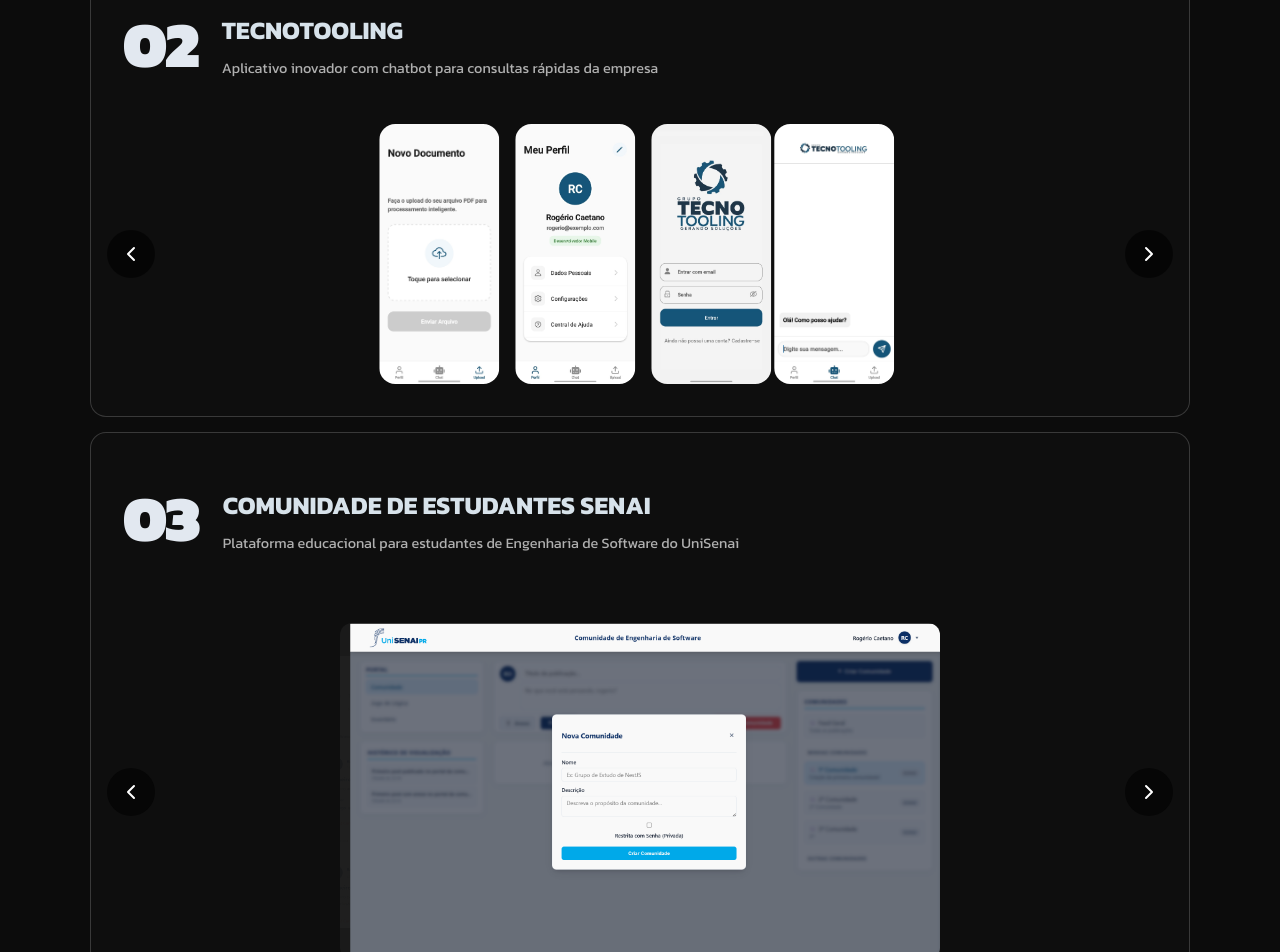
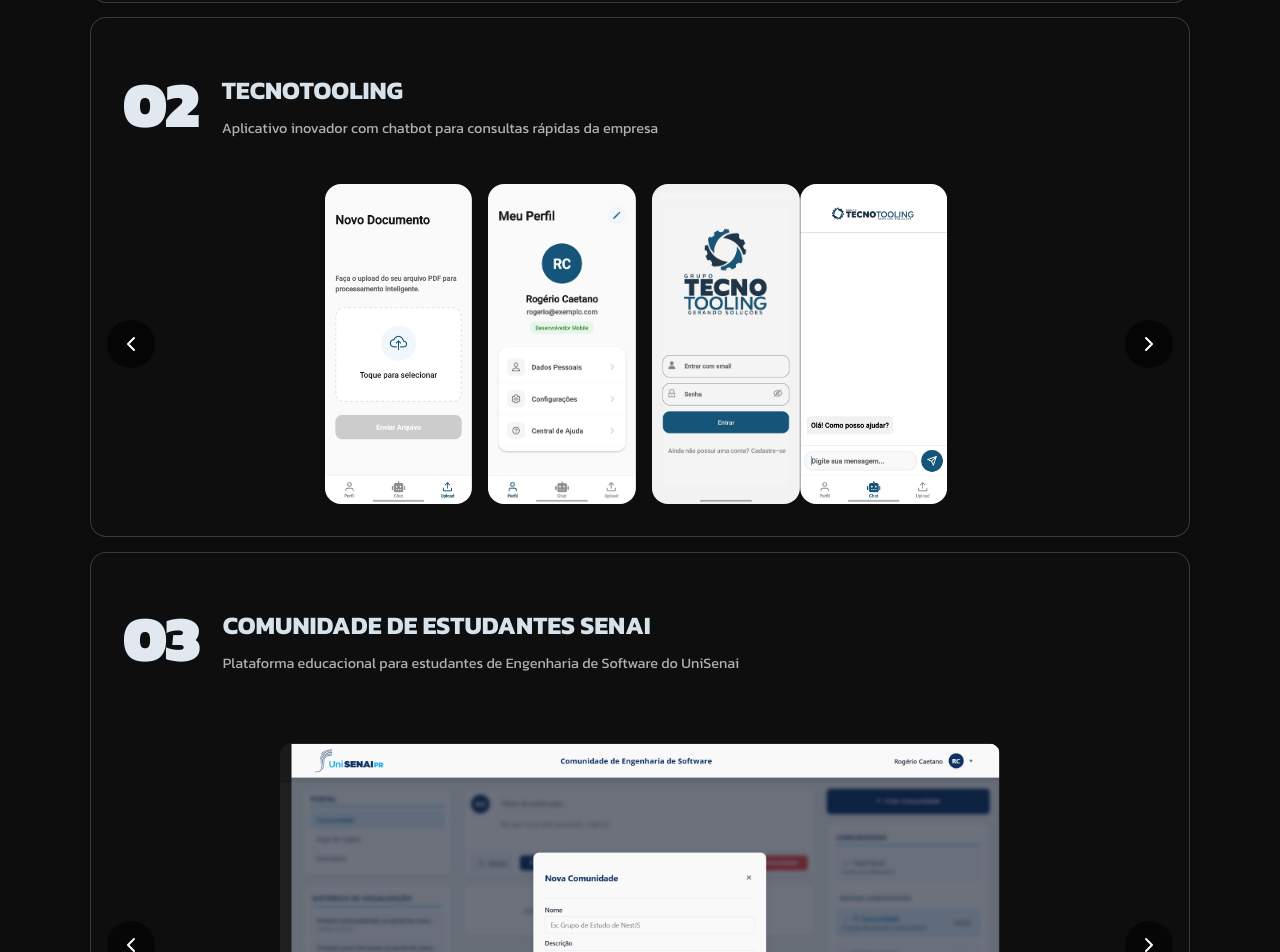
Before and after one commit to rogeriocaetanojr/portfolio-rogerio, a React (Vite) app: page / in a window 1280 px wide. Shown: the part 2300-3252 px from the top of the page. Built offline with nearby package versions, Linux system fonts and the light colour scheme.

Commit message:
style: ajusta o tamanho das imagens de projetos

```diff
--- a/src/components/ProjectCardMobile.jsx
+++ b/src/components/ProjectCardMobile.jsx
@@ -108,8 +108,8 @@
               <div
                 key={`placeholder-${i}`}
                 style={{
-                  width: '146px',
-                  height: '260px',
+                  width: '180px',
+                  height: '320px',
                   borderRadius: '16px',
                   backgroundColor: '#1a1a1a',
                   flexShrink: 0
@@ -130,7 +130,7 @@
                   transition={{ duration: 0.5, ease: "easeOut" }}
                   style={{
                     width: 'auto',
-                    height: '260px',
+                    height: '320px',
                     borderRadius: '16px',
                     flexShrink: 0
                   }}
--- a/src/components/ProjectCardWeb.jsx
+++ b/src/components/ProjectCardWeb.jsx
@@ -112,7 +112,7 @@
         <div style={{
           position: 'relative',
           width: '100%',
-          maxWidth: '600px',
+          maxWidth: '720px',
           margin: '0 auto',
           aspectRatio: '16/9',
           backgroundColor: '#1A1A1A',
```
